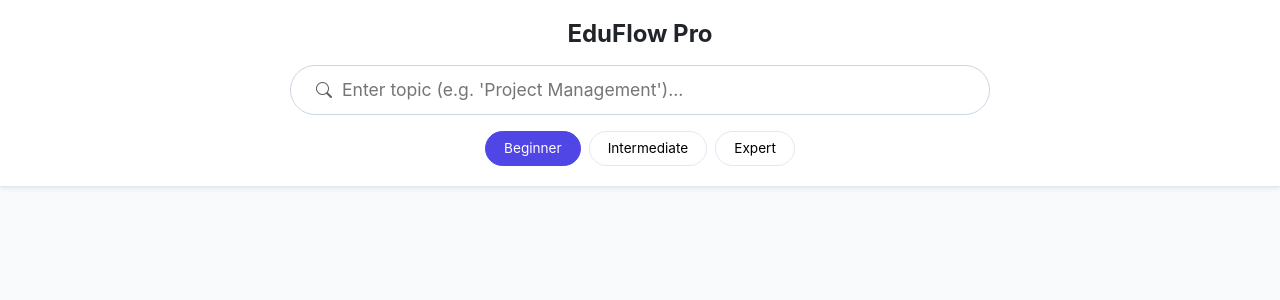
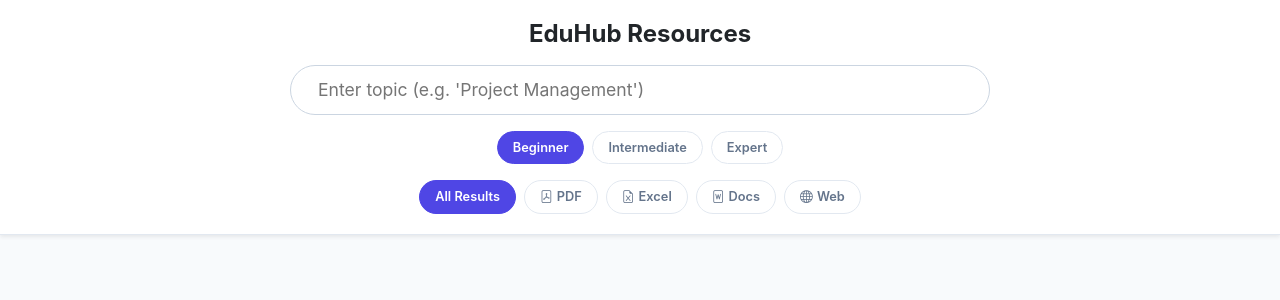
Before and after one commit to amilasdayananda/eduhub, a Flask app: page / in a window 1280 px wide. Shown: the top 300 px of the page. Run offline with Flask 3, Linux system fonts and the light colour scheme.

Commit message:
Update index.html

```diff
--- a/templates/index.html
+++ b/templates/index.html
@@ -2,54 +2,58 @@
 <html lang="en">
 <head>
     <meta charset="UTF-8">
-    <title>EduFlow Pro | RelyByte</title>
+    <title>EduHub Pro | Advanced Filters</title>
     <link href="https://cdn.jsdelivr.net/npm/bootstrap@5.3.0/dist/css/bootstrap.min.css" rel="stylesheet">
     <link rel="stylesheet" href="https://cdn.jsdelivr.net/npm/bootstrap-icons@1.11.0/font/bootstrap-icons.css">
     <style>
         :root { --accent: #4f46e5; }
         body { background: #f8fafc; font-family: 'Inter', sans-serif; }
 
-        .sticky-search {
+        /* Dashboard Header */
+        .dashboard-nav {
             position: sticky; top: 0; background: rgba(255,255,255,0.9);
             backdrop-filter: blur(15px); border-bottom: 1px solid #e2e8f0;
             padding: 20px 0; z-index: 1000;
         }
-        .search-pill {
-            background: #fff; border-radius: 50px; border: 1px solid #cbd5e1;
-            padding: 10px 25px; max-width: 700px; margin: 0 auto;
-        }
-        .search-pill input { border: none; outline: none; width: 100%; font-size: 1.1rem; }
+        .search-wrap { background: #fff; border-radius: 50px; border: 1px solid #cbd5e1; padding: 10px 25px; max-width: 700px; margin: 0 auto; }
+        .search-wrap input { border: none; outline: none; width: 100%; font-size: 1.1rem; }
 
-        .level-btn { cursor: pointer; padding: 6px 18px; border-radius: 50px; font-size: 0.85rem; transition: 0.3s; border: 1px solid #e2e8f0; background: #fff; }
-        .level-btn.active { background: var(--accent); color: #fff; border-color: var(--accent); }
+        /* Filter Pills */
+        .filter-pill { cursor: pointer; padding: 6px 15px; border-radius: 50px; font-size: 0.8rem; font-weight: 600; border: 1px solid #e2e8f0; background: #fff; transition: 0.3s; color: #64748b; }
+        .filter-pill.active { background: var(--accent); color: white; border-color: var(--accent); }
 
-        .res-card {
-            background: #fff; border-radius: 20px; padding: 25px; height: 100%;
-            border: 1px solid #f1f5f9; transition: 0.3s;
-        }
-        .res-card:hover { transform: translateY(-8px); box-shadow: 0 20px 40px rgba(0,0,0,0.05); }
+        .res-card { background: #fff; border-radius: 20px; padding: 20px; border: 1px solid #f1f5f9; height: 100%; transition: 0.3s; }
+        .res-card:hover { transform: translateY(-8px); box-shadow: 0 15px 30px rgba(0,0,0,0.05); }
 
-        .icon-circle { width: 48px; height: 48px; border-radius: 12px; display: flex; align-items: center; justify-content: center; font-size: 1.4rem; margin-bottom: 15px; }
+        .icon-box { width: 44px; height: 44px; border-radius: 10px; display: flex; align-items: center; justify-content: center; font-size: 1.3rem; margin-bottom: 15px; }
         .bg-pdf { background: #fef2f2; color: #ef4444; }
         .bg-excel { background: #f0fdf4; color: #22c55e; }
-        .bg-doc { background: #eff6ff; color: #3b82f6; }
-        .bg-ppt { background: #fff7ed; color: #f97316; }
+        .bg-document { background: #eff6ff; color: #3b82f6; }
         .bg-web { background: #f5f3ff; color: #7c3aed; }
+        .bg-video { background: #fff7ed; color: #f97316; }
     </style>
 </head>
 <body>
 
-<div class="sticky-search shadow-sm">
+<div class="dashboard-nav shadow-sm">
     <div class="container text-center">
-        <h4 class="fw-bold mb-3">EduFlow Pro</h4>
-        <div class="search-pill d-flex align-items-center mb-3">
-            <i class="bi bi-search text-muted me-2"></i>
-            <input type="text" id="qInput" placeholder="Enter topic (e.g. 'Project Management')...">
+        <h4 class="fw-bold mb-3">EduHub Resources</h4>
+        <div class="search-wrap d-flex align-items-center mb-3">
+            <input type="text" id="qInput" placeholder="Enter topic (e.g. 'Project Management')">
         </div>
+
+        <div class="d-flex justify-content-center gap-2 mb-3">
+            <div class="filter-pill active level-p" onclick="setType(this, 'level', 'Beginner')">Beginner</div>
+            <div class="filter-pill level-p" onclick="setType(this, 'level', 'Intermediate')">Intermediate</div>
+            <div class="filter-pill level-p" onclick="setType(this, 'level', 'Expert')">Expert</div>
+        </div>
+
         <div class="d-flex justify-content-center gap-2">
-            <button class="level-btn active" onclick="changeLevel(this, 'Beginner')">Beginner</button>
-            <button class="level-btn" onclick="changeLevel(this, 'Intermediate')">Intermediate</button>
-            <button class="level-btn" onclick="changeLevel(this, 'Expert')">Expert</button>
+            <div class="filter-pill active type-p" onclick="setType(this, 'type', 'all')">All Results</div>
+            <div class="filter-pill type-p" onclick="setType(this, 'type', 'pdf')"><i class="bi bi-file-pdf me-1"></i>PDF</div>
+            <div class="filter-pill type-p" onclick="setType(this, 'type', 'excel')"><i class="bi bi-file-earmark-excel me-1"></i>Excel</div>
+            <div class="filter-pill type-p" onclick="setType(this, 'type', 'document')"><i class="bi bi-file-word me-1"></i>Docs</div>
+            <div class="filter-pill type-p" onclick="setType(this, 'type', 'web')"><i class="bi bi-globe me-1"></i>Web</div>
         </div>
     </div>
 </div>
@@ -59,54 +63,51 @@
 </div>
 
 <script>
-let currentLevel = 'Beginner';
-const qInput = document.getElementById('qInput');
+let state = { q: '', level: 'Beginner', type: 'all' };
+const input = document.getElementById('qInput');
 const grid = document.getElementById('grid');
 
-function changeLevel(btn, level) {
-    document.querySelectorAll('.level-btn').forEach(b => b.classList.remove('active'));
-    btn.classList.add('active');
-    currentLevel = level;
-    if(qInput.value.length > 2) startSearch();
+function setType(el, category, val) {
+    const selector = category === 'level' ? '.level-p' : '.type-p';
+    document.querySelectorAll(selector).forEach(p => p.classList.remove('active'));
+    el.classList.add('active');
+    state[category] = val;
+    if(state.q.length > 2) performSearch();
 }
 
-qInput.addEventListener('input', () => {
-    if(qInput.value.length < 3) return;
+input.addEventListener('input', (e) => {
+    state.q = e.target.value;
+    if(state.q.length < 3) return;
     clearTimeout(window.sTimer);
-    window.sTimer = setTimeout(startSearch, 700);
+    window.sTimer = setTimeout(performSearch, 700);
 });
 
-async function startSearch() {
-    grid.innerHTML = '<div class="col-12 text-center py-5"><div class="spinner-border text-primary"></div><p class="mt-2 text-muted">Retrieving multi-format resources...</p></div>';
+async function performSearch() {
+    grid.innerHTML = '<div class="col-12 text-center py-5"><div class="spinner-border text-primary mb-3"></div><p>Filtering Global Databases...</p></div>';
 
-    const res = await fetch(`/api/search?q=${encodeURIComponent(qInput.value)}&level=${currentLevel}`);
+    const url = `/api/search?q=${encodeURIComponent(state.q)}&level=${state.level}&type=${state.type}`;
+    const res = await fetch(url);
     const data = await res.json();
-
-    if(!data.length) {
-        grid.innerHTML = '<div class="col-12 text-center py-5"><h5>No resources found. Try a different topic.</h5></div>';
-        return;
-    }
 
     grid.innerHTML = data.map(item => `
         <div class="col-md-6 col-lg-4">
             <div class="res-card shadow-sm">
-                <div class="icon-circle bg-${item.type}">
+                <div class="icon-box bg-${item.type}">
                     <i class="bi ${getIcon(item.type)}"></i>
                 </div>
                 <h6 class="fw-bold mb-1">${item.title}</h6>
                 <div class="mt-3">
-                    <span class="badge bg-light text-dark border text-uppercase">${item.type}</span>
+                    <span class="badge bg-light text-dark border">${item.type.toUpperCase()}</span>
                     <span class="badge bg-indigo-50 text-indigo-700">${item.level}</span>
                 </div>
-                <p class="small text-muted mt-2">${item.source}</p>
-                <a href="${item.url}" target="_blank" class="btn btn-primary btn-sm rounded-pill w-100 mt-2">View</a>
+                <a href="${item.url}" target="_blank" class="btn btn-primary btn-sm rounded-pill w-100 mt-3">Open</a>
             </div>
         </div>
     `).join('');
 }
 
 function getIcon(type) {
-    const map = {'pdf': 'bi-file-pdf', 'excel': 'bi-file-earmark-excel', 'doc': 'bi-file-earmark-word', 'ppt': 'bi-file-earmark-ppt', 'web': 'bi-globe'};
+    const map = {'pdf': 'bi-file-pdf', 'excel': 'bi-file-earmark-excel', 'document': 'bi-file-word', 'web': 'bi-globe', 'video': 'bi-play-circle'};
     return map[type] || 'bi-journal-text';
 }
 </script>
```
